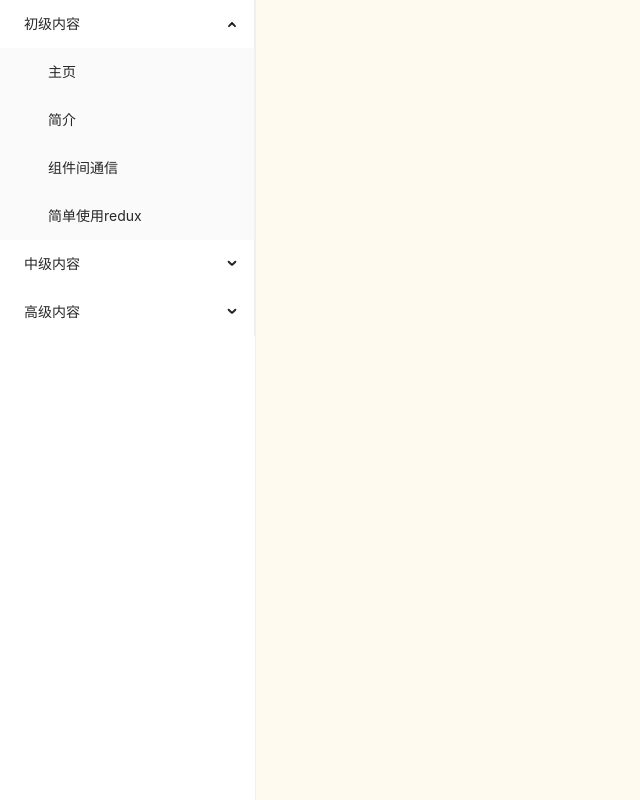
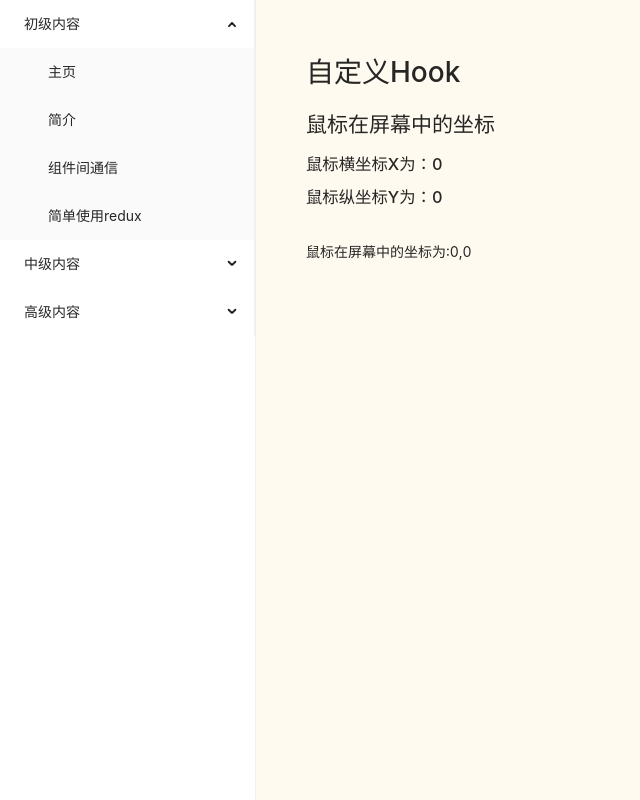
Before and after one commit to ANNNYG/study-react, a React app: page /home/CustomizeHook in a window 1280 px wide. Shown: the whole page, without its empty margins (0-640 px from the left). Built offline with nearby package versions, Linux system fonts and the light colour scheme.

Commit message:
自定义hook完成

```diff
--- a/src/views/HomePage/index.jsx
+++ b/src/views/HomePage/index.jsx
@@ -18,6 +18,7 @@ import Communication from '../Communication/index'
 import EasyRedux from '@/views/easyRedux/index'
 import Todo from '@/views/Todo/index'
 import Hoc from '@/views/Hoc/index'
+import CustomizeHook from '@/views/customizeHook/index'
 
 
 const { SubMenu } = Menu;
@@ -58,10 +59,8 @@ export default function HomePage() {
                     <SubMenu key="sub2" title="中级内容">
                         <Menu.Item key="Todo">组件通信使用redux</Menu.Item>
                         <Menu.Item key="HOC">高阶组件</Menu.Item>
-                        <SubMenu key="sub3" title="Submenu">
-                            <Menu.Item key="7">Option 7</Menu.Item>
-                            <Menu.Item key="8">Option 8</Menu.Item>
-                        </SubMenu>
+                        <Menu.Item key="CustomizeHook">自定义Hook</Menu.Item>
+
                     </SubMenu>
                     <SubMenu key="sub4" title="高级内容">
                         <Menu.Item key="9">Option 9</Menu.Item>
@@ -92,6 +91,9 @@ export default function HomePage() {
                     <Route exact path='/home/Hoc'>
                         <Hoc></Hoc>
                     </Route>
+                    <Route exact path='/home/CustomizeHook'>
+                        <CustomizeHook></CustomizeHook>
+                    </Route>
                 </Switch>
             </div>
         </div>
--- /dev/null
+++ b/src/views/customizeHook/Hook/useGetCoordinate.jsx
@@ -0,0 +1,20 @@
+import { useState, useEffect } from 'react'
+
+/* 自定义hook首字母一定要大写，且以Use开头，不然会报错 */
+const UseGetCoordinate = () => {
+    const [postion, setPosition] = useState({ x: 0, y: 0 })
+    /* 添加时间监听 */
+    useEffect(() => {
+        const setMousePostion = (e) => {
+            setPosition({ x: e.clientX, y: e.clientY })
+        }
+        document.addEventListener('mousemove', setMousePostion)
+        /* 销毁事件监听 */
+        return () => {
+            document.removeEventListener('mousemove', setMousePostion)
+        }
+    })
+
+    return postion
+}
+export default UseGetCoordinate
--- /dev/null
+++ b/src/views/customizeHook/components/Content.jsx
@@ -0,0 +1,11 @@
+import React from 'react'
+import UseGetCoordinate from '../Hook/useGetCoordinate'
+
+export default function Title() {
+    const position = UseGetCoordinate()
+    return (
+        <div>
+            <p>鼠标在屏幕中的坐标为:{position.x},{position.y}</p>
+        </div>
+    )
+}
--- /dev/null
+++ b/src/views/customizeHook/components/Title.jsx
@@ -0,0 +1,13 @@
+import React from 'react'
+import UseGetCoordinate from '../Hook/useGetCoordinate'
+
+export default function Title() {
+    const position = UseGetCoordinate()
+    return (
+        <div>
+            <h2>鼠标在屏幕中的坐标</h2>
+            <h3>鼠标横坐标X为：{position.x}</h3>
+            <h3>鼠标纵坐标Y为：{position.y}</h3>
+        </div>
+    )
+}
--- /dev/null
+++ b/src/views/customizeHook/index.jsx
@@ -0,0 +1,28 @@
+/*
+ *@description:
+ *@author: PortKas
+ *@date: 2021-08-02 15:44:20
+ *remark: 自定义hook
+*/
+
+import React from 'react'
+import Title from './components/Title'
+import Content from './components/Content'
+/*
+    个人理解：自定义hook是函数式组件的高阶组件
+    在高阶组件中要使用class类组件，且无法使用useState等hook
+    自定义hook中可以使用useState的hook
+
+    自定义hook只管逻辑，可以达到代码复用的一种效果
+*/
+const index = () => {
+    return (
+        <div style={{ padding: '50px' }}>
+            <h1>自定义Hook</h1>
+            <Title />
+            <br />
+            <Content />
+        </div>
+    )
+}
+export default index
```
